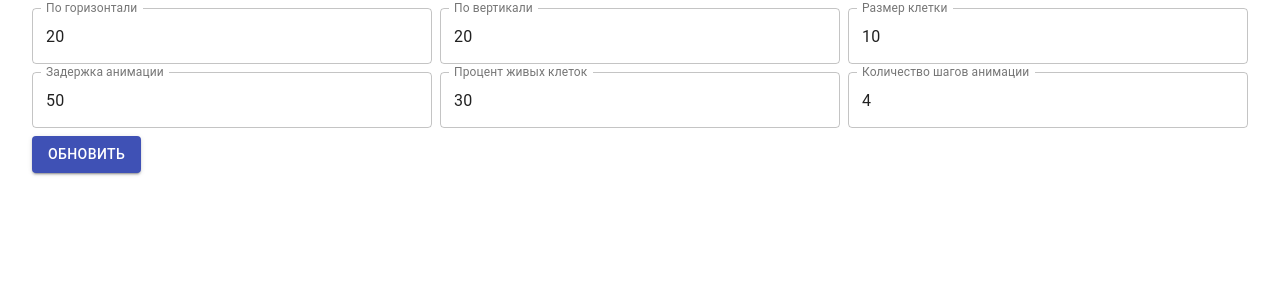
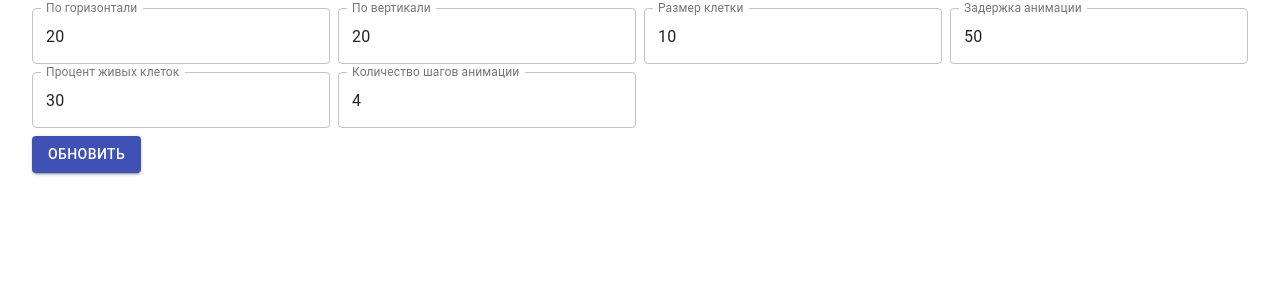
Before and after one commit to alexandra-rm/otus-react-project, a React app: page / in a window 1280 px wide. Shown: the top 300 px of the page. Built offline with nearby package versions, Linux system fonts and the light colour scheme.

Commit message:
Fixed layout for large screens

```diff
--- a/src/smart/ControlsForm/ControlsForm.tsx
+++ b/src/smart/ControlsForm/ControlsForm.tsx
@@ -28,25 +28,25 @@
         return (
             <form>
                 <Grid container spacing={1}>
-                    <Grid item xs={12} sm={6} md={4} spacing={3}>
+                    <Grid item xs={12} sm={6} md={4} lg={3} spacing={3}>
                         <TextField fullWidth variant="outlined" label="По горизонтали" defaultValue={this.props.fieldWidth.toString()} onChange={this.handleChange("fieldWidth")}  type="number"/>
                     </Grid>
-                    <Grid item xs={12} sm={6} md={4} spacing={3}>
+                    <Grid item xs={12} sm={6} md={4} lg={3} spacing={3}>
                         <TextField fullWidth variant="outlined" label="По вертикали" defaultValue={this.props.fieldHeight.toString()} onChange={this.handleChange("fieldHeight")}  type="number"/>
                     </Grid>
-                    <Grid item xs={12} sm={6} md={4} spacing={3}>
+                    <Grid item xs={12} sm={6} md={4} lg={3} spacing={3}>
                         <TextField fullWidth variant="outlined" label="Размер клетки" defaultValue={this.props.cellSize.toString()} onChange={this.handleChange("cellSize")}  type="number"/>
                     </Grid>
-                    <Grid item xs={12} sm={6} md={4} spacing={3}>
+                    <Grid item xs={12} sm={6} md={4} lg={3} spacing={3}>
                         <TextField fullWidth variant="outlined" label="Задержка анимации" defaultValue={this.props.animationDelay.toString()} onChange={this.handleChange("animationDelay")}  type="number"/>
                     </Grid>
-                    <Grid item xs={12} sm={6} md={4} spacing={3}>
+                    <Grid item xs={12} sm={6} md={4} lg={3} spacing={3}>
                         <TextField fullWidth variant="outlined" label="Процент живых клеток" defaultValue={this.props.alivePercent.toString()} onChange={this.handleChange("alivePercent")}  type="number"/>
                     </Grid>
-                    <Grid item xs={12} sm={6} md={4} spacing={3}>
+                    <Grid item xs={12} sm={6} md={4} lg={3} spacing={3}>
                         <TextField fullWidth variant="outlined" label="Количество шагов анимации" defaultValue={this.props.animationStepsCount.toString()} onChange={this.handleChange("animationStepsCount")}  type="number"/>
                     </Grid>
-                    <Grid item xs={12} sm={6} md={4} spacing={3} justify="flex-end">
+                    <Grid item xs={12} spacing={3}>
                         <Button variant="contained" color="primary" onClick={this.props.update}>
                             Обновить
                         </Button>
```
